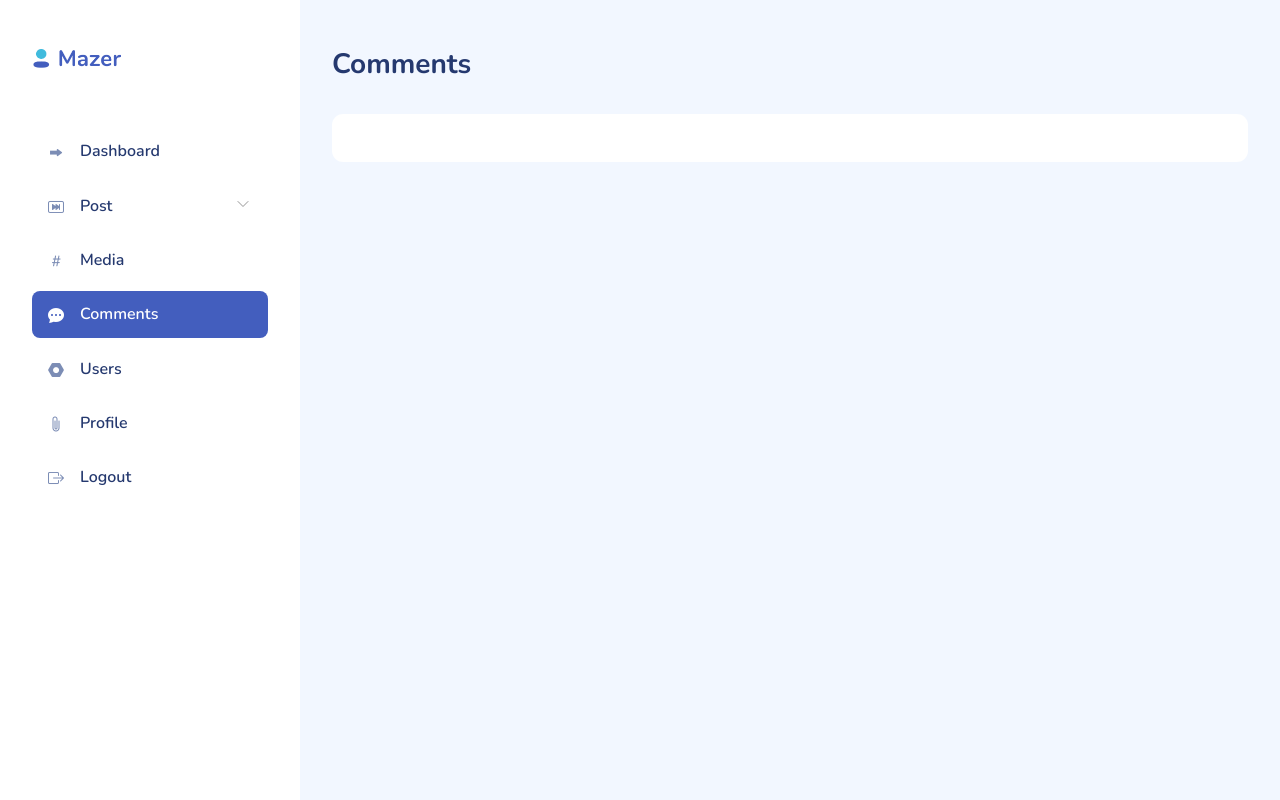
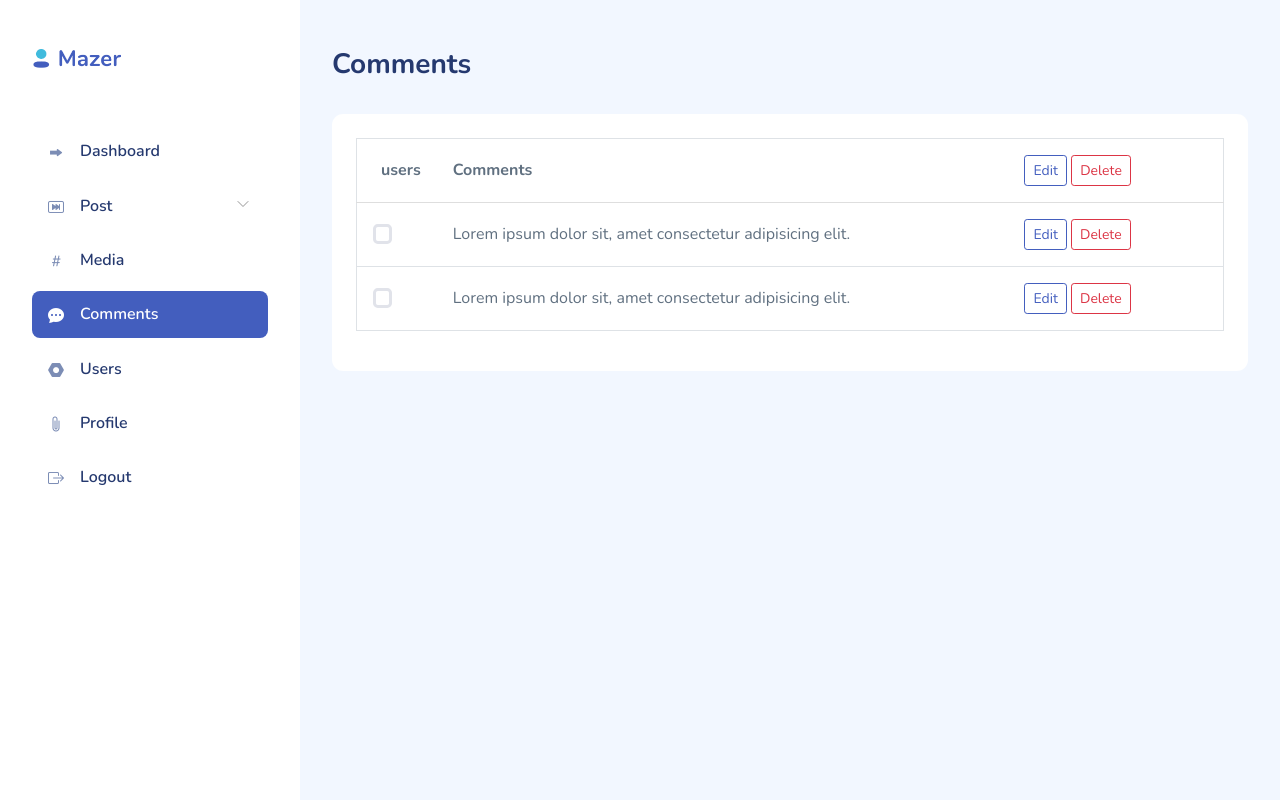
Before and after one commit to rejoan121615/travel-website-team_dot, a PHP site: page /template/admin/comments.php in a window 1280 px wide. Run offline with PHP 8.4, Linux system fonts and the light colour scheme; some libraries are stand-ins or nearby versions.

Commit message:
comments page

```diff
--- a/template/admin/comments.php
+++ b/template/admin/comments.php
@@ -32,7 +32,38 @@
       <section class="section ">
         <div class="card">
           <div class="card-body">
-
+          <table class=" table table-md w-100 border ">
+              <thead>
+                <tr>
+                  <th class=" col-1 ">
+                     <span class=" ms-2 ">users</span>
+                  </th>
+                  <th class=" col-8 ">Comments</th>
+                  <th class=" col-3 ">
+                  <button class=" btn btn-sm btn-outline-primary ">Edit</button>
+                  <button class=" btn btn-sm btn-outline-danger">Delete</button>
+                  </th>
+                </tr>
+              </thead>
+              <tbody>
+                <tr>
+                  <td class="col-1 "><input type="checkbox" class=" form-check-input "></td>
+                  <td class="col-8 ">Lorem ipsum dolor sit, amet consectetur adipisicing elit.</td>
+                  <td class="col-3 ">
+                    <button class=" btn btn-sm btn-outline-primary ">Edit</button>
+                    <button class=" btn btn-sm btn-outline-danger">Delete</button>
+                  </td>
+                </tr>
+                <tr>
+                  <td class="col-1 "><input type="checkbox" class=" form-check-input "></td>
+                  <td class="col-8 ">Lorem ipsum dolor sit, amet consectetur adipisicing elit.</td>
+                  <td class="col-3 ">
+                    <button class=" btn btn-sm btn-outline-primary ">Edit</button>
+                    <button class=" btn btn-sm btn-outline-danger">Delete</button>
+                  </td>
+                </tr>
+              </tbody>
+            </table>
           </div>
         </div>
       </section>
```
